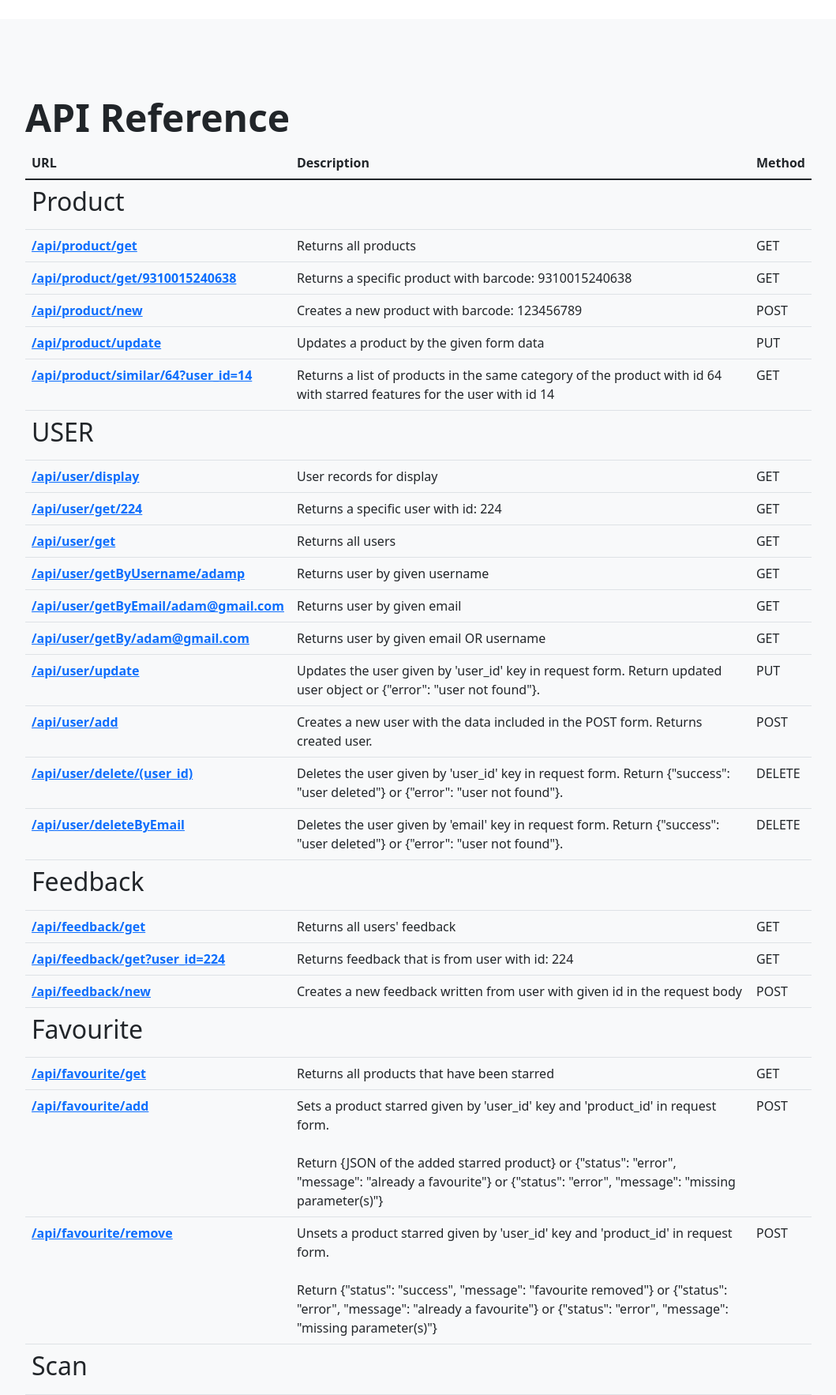
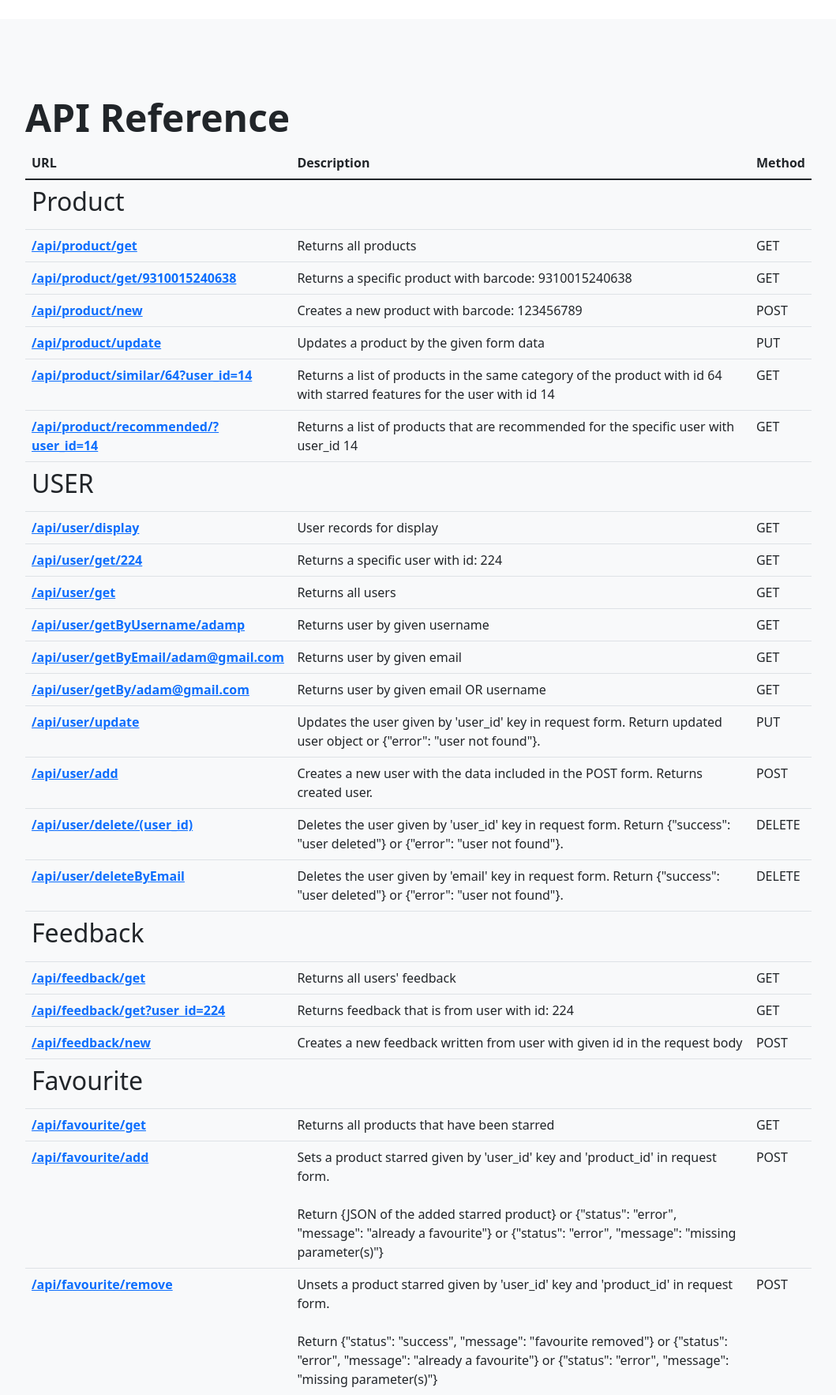
Before and after one commit to adam-poulton/server, a Flask app: page / in a window 1280 px wide. Shown: the part 73-1839 px from the top of the page at 79% size, without its empty margins (110-1169 px from the left). Run offline with Flask 2, Linux system fonts and the light colour scheme.

Commit message:
API documentation webpage updated.

```diff
--- a/server/templates/index.html
+++ b/server/templates/index.html
@@ -77,6 +77,11 @@
                             <tr>
                                 <th scope="row"><a href="/api/product/similar/64?user_id=14">/api/product/similar/64?user_id=14</a></th>
                                 <td>Returns a list of products in the same category of the product with id 64 with starred features for the user with id 14</td>
+                                <td>GET</td>
+                            </tr>
+                            <tr>
+                                <th scope="row"><a href="/api/product/recommended/?user_id=14">/api/product/recommended/?user_id=14</a></th>
+                                <td>Returns a list of products that are recommended for the specific user with user_id 14</td>
                                 <td>GET</td>
                             </tr>
                             <tr>
@@ -204,7 +209,7 @@
                             </tr>
                             <tr>
                                 <th scope="row"><a href="/api/review/get?product_id=74">/api/review/get?product_id=74</a></th>
-                                <td>Fetch review(s) for a specific product<br><br>Return {JSON of the review JOIN with its corresponding user} <br> or 405 {"status": "error", "message": "product not found"}</td>
+                                <td>Fetch review(s) for a specific product<br><br>Return {JSON of the review JOIN with its corresponding user} <br>  or 405 {"status": "error", "message": "product not found"}</td>
                                 <td>GET</td>
                             </tr>
                             <tr>
```
